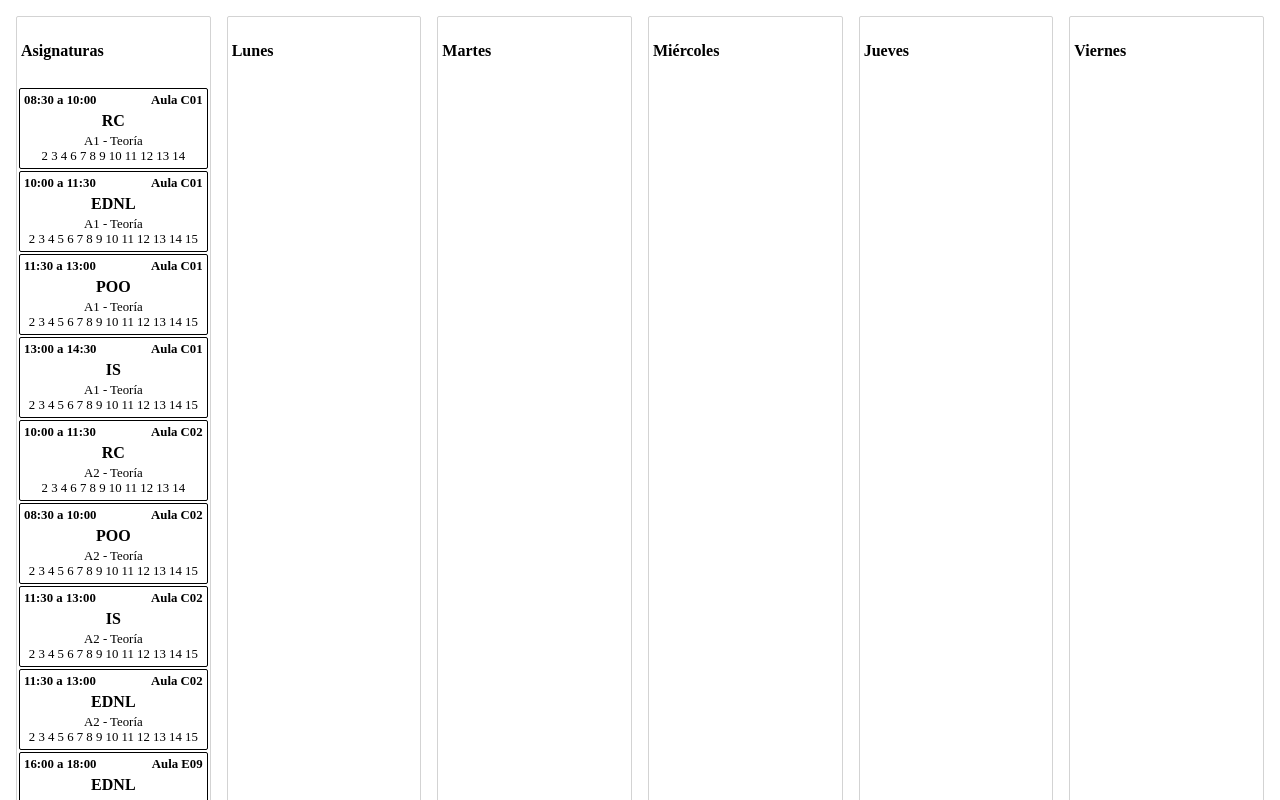
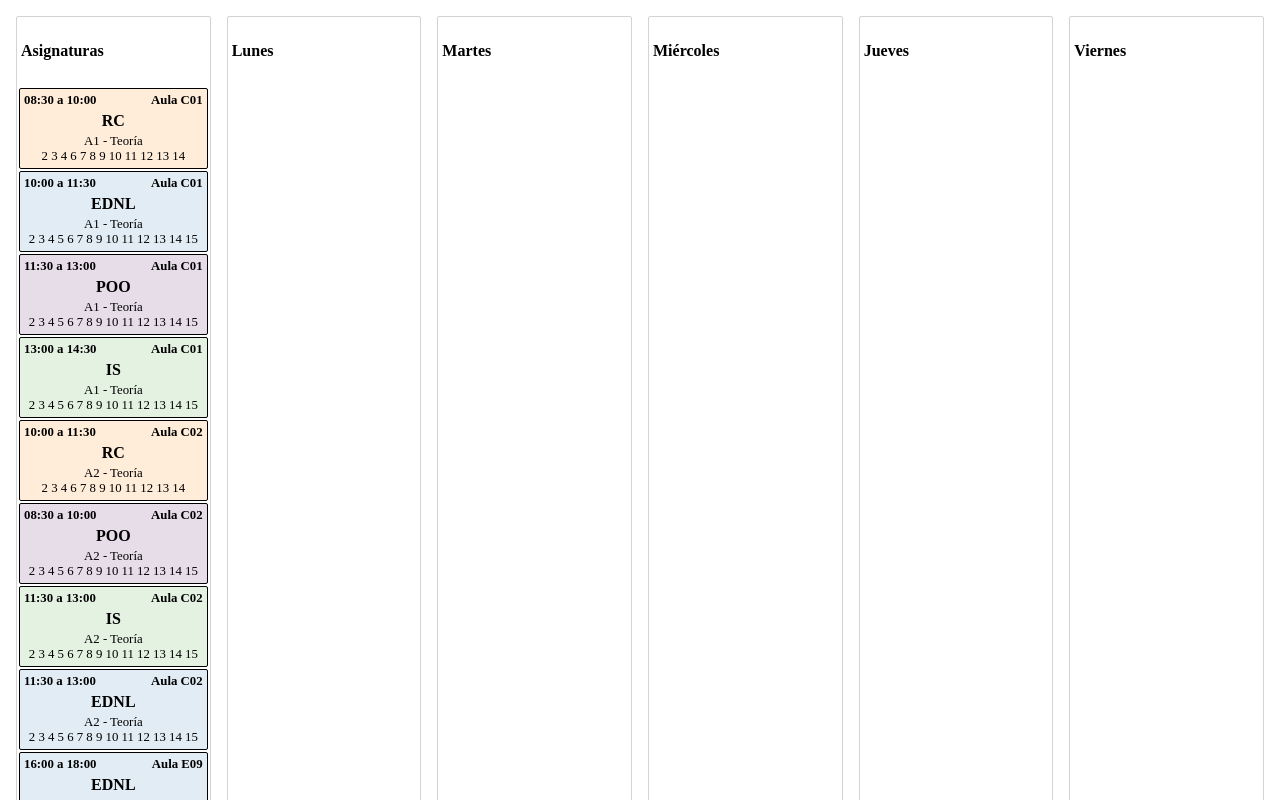
Before and after one commit to Lokeon/calendar, a React (Create React App) app: page / in a window 1280 px wide. Shown: the top 800 px of the page. Built offline with nearby package versions, Linux system fonts and the light colour scheme.

Commit message:
added background-color to card component

```diff
--- a/src/components/subject/subject.tsx
+++ b/src/components/subject/subject.tsx
@@ -6,12 +6,19 @@ import styled from "styled-components";
 const Card = styled.div<CardProps>`
   border: 1px solid black;
   border-radius: 2px;
-  background-color: ${props => (props.isDragging ? "lightgrey" : "white")};
+  background-color: ${props =>
+    props.isDragging ? "lightgrey" : props.theme.main};
   padding: 4px;
   margin-bottom: 2px;
   display: flex;
   flex-direction: column;
 `;
+
+Card.defaultProps = {
+  theme: {
+    main: "white"
+  }
+};
 
 const CardHeader = styled.div`
   font-size: 0.8rem;
@@ -52,6 +59,27 @@ const Weeks = styled.div`
 `;
 
 export default class Subject extends Component<SubjectProps> {
+  subjectTheme(abrev: string): string {
+    let theme = "white";
+    switch (abrev) {
+      case "POO":
+        theme = "#E7DDE9";
+        break;
+      case "EDNL":
+        theme = "#E1ECF4";
+        break;
+      case "RC":
+        theme = "#FFECD9";
+        break;
+      case "IS":
+        theme = "#E4F2E2";
+        break;
+      case "BD":
+        theme = "#FBDDDD";
+        break;
+    }
+    return theme;
+  }
   render() {
     const { abrev, classroom, week, group, hours, type } = this.props.subject;
     return (
@@ -59,15 +87,15 @@ export default class Subject extends Component<SubjectProps> {
         {(provided, snapshot) => (
           <Card
             {...provided.draggableProps}
-            {...provided.dragHandleProps}
             ref={provided.innerRef}
             isDragging={snapshot.isDragging}
+            theme={{ main: this.subjectTheme(abrev) }}
           >
             <CardHeader>
               <Hora>{`${hours.start} a ${hours.end}`}</Hora>
               <Aula>{"Aula " + classroom}</Aula>
             </CardHeader>
-            <Abrev>{abrev}</Abrev>
+            <Abrev {...provided.dragHandleProps}>{abrev}</Abrev>
             <Clase>{group + " - " + type}</Clase>
             <Weeks>{week.join(" ")}</Weeks>
           </Card>
```
